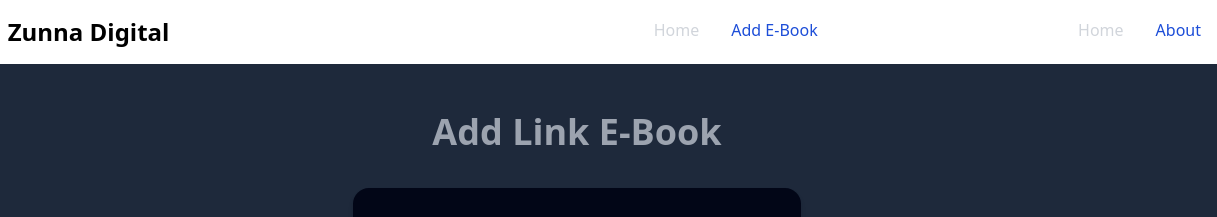
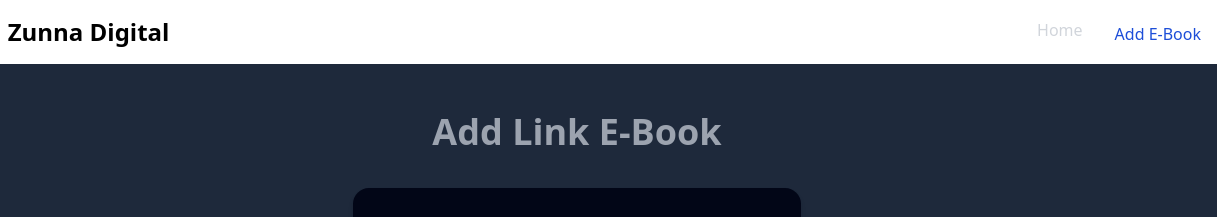
Before and after one commit to Zunnazif/zunnaclient, a website: page addbook.html in a window 1280 px wide. Shown: the top 217 px of the page, 63-1280 px from the left. Drawn offline with nearby package versions, Linux system fonts and the light colour scheme.

Commit message:
fixed dropdown navbar

```diff
--- a/addbook.html
+++ b/addbook.html
@@ -33,15 +33,13 @@
 
 <body class="bg-slate-800 flex-col justify-center">
 
-
-
     <nav class="bg-white border-gray-200 dark:bg-gray-900 fixed w-full">
         <div class="max-w-screen-xl flex flex-wrap items-center justify-between mx-auto p-4">
             <a href="https://seller.shopee.co.id/" class="flex items-center space-x-3 rtl:space-x-reverse" target="_blank">
                 <img src="https://cf.shopee.co.id/file/id-11134216-7r98w-ln03tqx0cn0639" class="h-8 rounded-full" alt="ZunnaLogo" />
                 <span class="self-center text-lg md:text-2xl font-bold whitespace-nowrap dark:text-gray-400">Zunna Digital</span>
             </a>
-            <button onclick="humbergerHandler()" id="navbar-toggle" type="button" class="group inline-flex items-center p-2 w-10 h-10 justify-center text-sm text-gray-500 rounded-lg hover:bg-gray-100 focus:outline-none md:hidden focus:ring focus:ring-gray-200 dark:text-gray-400 dark:hover:bg-gray-700 dark:focus:ring-gray-600" aria-controls="navbar-default" aria-expanded="false">
+            <button onclick="humbergerHandler()" id="navbar-toggle" type="button" class="group inline-flex items-center p-2 w-10 h-10 justify-center text-sm text-gray-500 rounded-lg md:hidden hover:bg-gray-100 focus:outline-none focus:ring focus:ring-gray-200 dark:text-gray-400 dark:hover:bg-gray-700 dark:focus:ring-gray-600" aria-controls="navbar-default" aria-expanded="false">
                 <span class="sr-only">Open main menu</span>
                 <svg class="w-5 h-5" aria-hidden="true" xmlns="http://www.w3.org/2000/svg" fill="none" viewBox="0 0 17 14">
                     <path stroke="currentColor" stroke-linecap="round" stroke-linejoin="round" stroke-width="2" d="M1 1h15M1 7h15M1 13h15"/>
@@ -50,26 +48,16 @@
             <div id="dropdown" class="hidden w-full md:block md:w-auto fixed mt-44 pl-56 pr-7 md:pr-0 md:static md:mt-0" id="navbar-default">
                 <ul class="font-medium flex flex-col p-4 md:p-0 mt-4 border border-gray-100 rounded-lg bg-gray-50 md:flex-row md:space-x-8 rtl:space-x-reverse md:mt-0 md:border-0 md:bg-white dark:bg-gray-800 md:dark:bg-gray-900 dark:border-gray-700">
                     <li>
-                        <a href="./index.html" class="block py-2 mb-1 px-3 text-center text-gray-300 rounded hover:bg-gray-100 md:hover:bg-transparent md:border-0 md:hover:text-blue-700 md:p-0 dark:text-white md:dark:hover:text-blue-500 dark:hover:bg-gray-700 dark:hover:text-white md:dark:hover:bg-transparent" aria-current="page">Home</a>
-                    </li>
-                    <li>
-                        <a href="./addbook.html" class="block py-2 px-3 text-center text-white bg-blue-700 rounded md:bg-transparent md:text-blue-700 md:p-0 dark:text-white md:dark:text-blue-500" >Add E-Book</a>
-                    </li>
-                </ul>
-            </div>
-
-            <div id="dropdown" class="hidden w-full md:block md:w-auto fixed mt-44 pr-52 md:pr-0 md:static md:mt-0" id="navbar-default">
-                <ul class="font-medium flex flex-col p-4 md:p-0 mt-4 border border-gray-100 rounded-lg bg-gray-50 md:flex-row md:space-x-8 rtl:space-x-reverse md:mt-0 md:border-0 md:bg-white dark:bg-gray-800 md:dark:bg-gray-900 dark:border-gray-700">
-                    <li>
                         <a href="./index.html" class="block py-2 px-3 text-center text-gray-300 rounded hover:bg-gray-100 md:hover:bg-transparent md:border-0 md:hover:text-blue-700 md:p-0 dark:text-white md:dark:hover:text-blue-500 dark:hover:bg-gray-700 dark:hover:text-white md:dark:hover:bg-transparent"  aria-current="page">Home</a>
                     </li>
                     <li>
-                        <a href="./addbook.html" class="block py-2 px-3 mb-1 text-center text-white bg-blue-700 rounded md:bg-transparent md:text-blue-700 md:p-0 dark:text-white md:dark:text-blue-500">About</a>
+                        <a href="./addbook.html" class="block py-2 px-3 mt-1 text-center text-white bg-blue-700 rounded md:bg-transparent md:text-blue-700 md:p-0 dark:text-white md:dark:text-blue-500">Add E-Book</a>
                     </li>
                 </ul>
             </div>
         </div>
     </nav>
+
     <div class="bg-white border-gray-200 dark:bg-gray-900">
         <div class="max-w-screen-xl flex flex-wrap items-center justify-between mx-auto p-4">
         <a href="https://flowbite.com/" class="flex items-center space-x-3 rtl:space-x-reverse">
```
Also changed, not shown: README.md.
